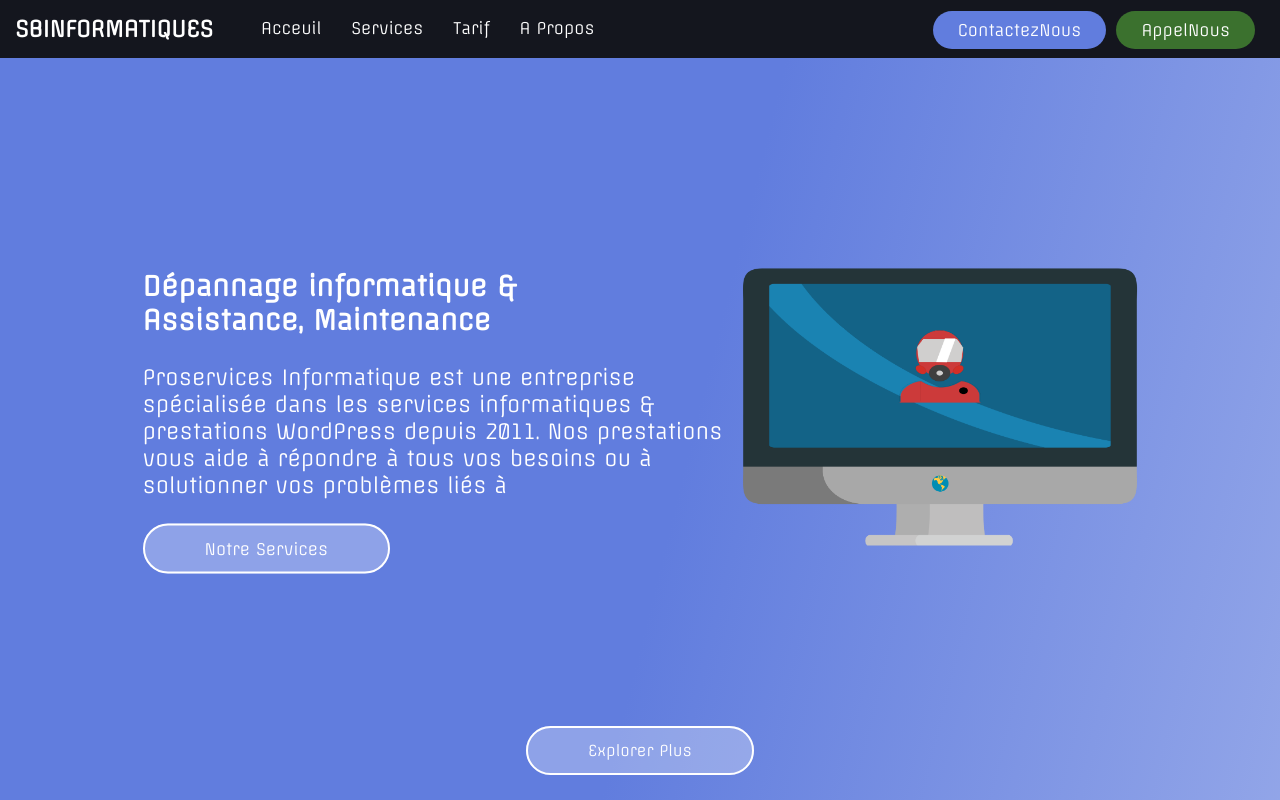
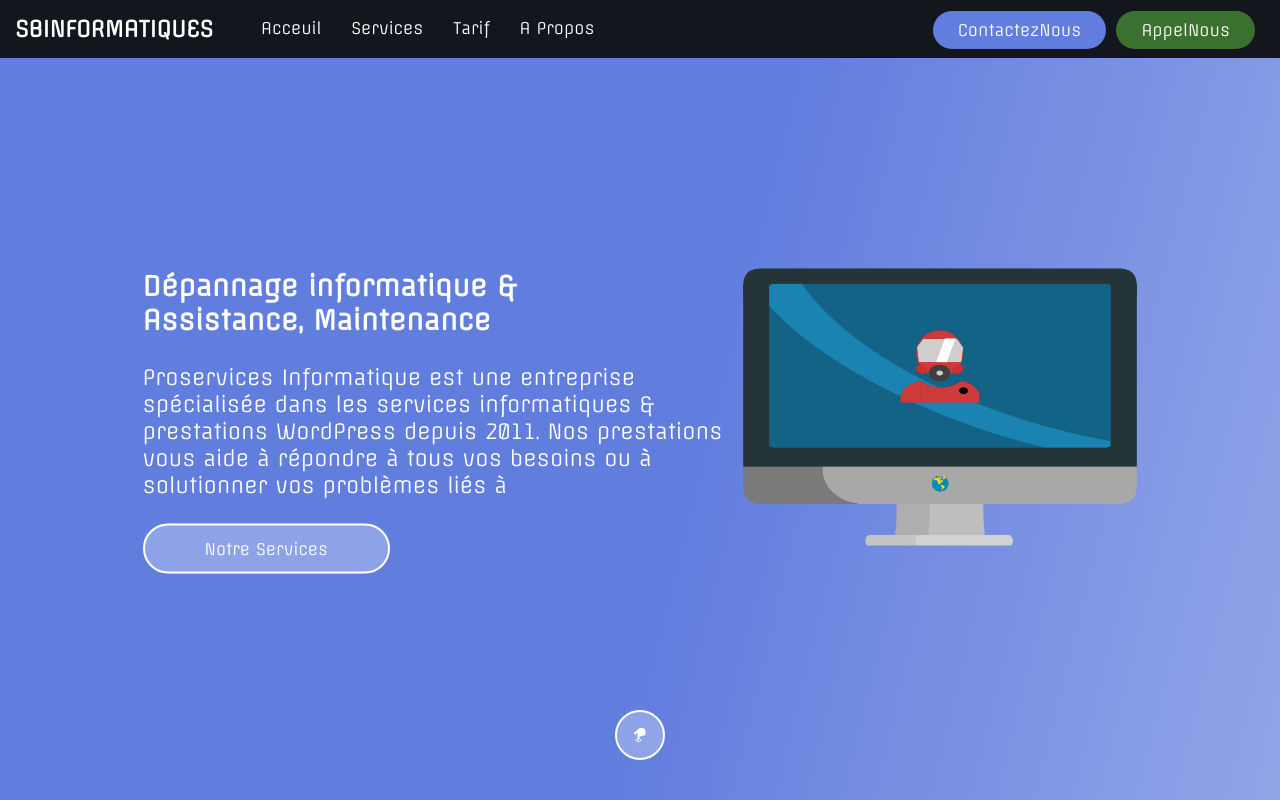
Before and after one commit to onlymachiavelli/sbinformatiques, a Next.js app: page / in a window 1280 px wide. Built offline with nearby package versions, Linux system fonts and the light colour scheme.

Commit message:
hand down button

```diff
--- a/src/useFront/SVG.tsx
+++ b/src/useFront/SVG.tsx
@@ -1,10 +1,19 @@
 import React from 'react'
 
-export const Bars = () =>{
-    return(
+export const Bars = () => {
+    return (
 
-    <svg width="25" height="25" viewBox="0 0 47 37" fill="none" xmlns="http://www.w3.org/2000/svg">
-    <path fill-rule="evenodd" clip-rule="evenodd" d="M41.125 11.5625H5.875V6.9375H41.125V11.5625ZM41.125 20.8125H5.875V16.1875H41.125V20.8125ZM5.875 30.0625H41.125V25.4375H5.875V30.0625Z" fill="white"/>
-    </svg>
+        <svg width="25" height="25" viewBox="0 0 47 37" fill="none" xmlns="http://www.w3.org/2000/svg">
+            <path fill-rule="evenodd" clip-rule="evenodd" d="M41.125 11.5625H5.875V6.9375H41.125V11.5625ZM41.125 20.8125H5.875V16.1875H41.125V20.8125ZM5.875 30.0625H41.125V25.4375H5.875V30.0625Z" fill="white" />
+        </svg>
     )
 }
+
+export const Handdown = () => {
+    return (
+        <svg width="14" height="19" viewBox="0 0 14 19" fill="none" xmlns="http://www.w3.org/2000/svg">
+            <path d="M4.49963 16C3.70427 15.9991 2.94174 15.6827 2.37934 15.1203C1.81693 14.5579 1.50056 13.7954 1.49963 13H2.49963C2.49963 13.5304 2.71035 14.0391 3.08542 14.4142C3.46049 14.7893 3.9692 15 4.49963 15C5.03007 15 5.53877 14.7893 5.91385 14.4142C6.28892 14.0391 6.49963 13.5304 6.49963 13H7.49963C7.49871 13.7954 7.18234 14.5579 6.61993 15.1203C6.05752 15.6827 5.295 15.9991 4.49963 16Z" fill="white" />
+            <path d="M8.49959 2H6.27959C5.77795 2.00013 5.29468 2.18876 4.92559 2.5285L0.325594 6.7615C0.218193 6.85968 0.13349 6.98011 0.077387 7.11437C0.0212838 7.24864 -0.00487054 7.39353 0.000745923 7.53894C0.00636239 7.68435 0.0436147 7.82678 0.109908 7.95632C0.1762 8.08586 0.269939 8.19939 0.384594 8.289C0.581021 8.43291 0.821826 8.50311 1.06482 8.48729C1.3078 8.47148 1.53748 8.37066 1.71359 8.2025L3.49959 6.5715V13C3.49959 13.2652 3.60495 13.5196 3.79249 13.7071C3.98002 13.8946 4.23438 14 4.49959 14C4.76481 14 5.01916 13.8946 5.2067 13.7071C5.39424 13.5196 5.49959 13.2652 5.49959 13V9.5C5.49959 9.76522 5.60495 10.0196 5.79249 10.2071C5.98002 10.3946 6.23438 10.5 6.49959 10.5C6.76481 10.5 7.01916 10.3946 7.2067 10.2071C7.39424 10.0196 7.49959 9.76522 7.49959 9.5V9C7.49959 9.26522 7.60495 9.51957 7.79249 9.70711C7.98002 9.89464 8.23438 10 8.49959 10C8.76481 10 9.01917 9.89464 9.2067 9.70711C9.39424 9.51957 9.49959 9.26522 9.49959 9V8.5C9.49959 8.76522 9.60495 9.01957 9.79249 9.20711C9.98002 9.39464 10.2344 9.5 10.4996 9.5C10.7648 9.5 11.0192 9.39464 11.2067 9.20711C11.3942 9.01957 11.4996 8.76522 11.4996 8.5V5C11.4996 4.20435 11.1835 3.44129 10.6209 2.87868C10.0583 2.31607 9.29524 2 8.49959 2Z" fill="white" />
+        </svg>
+    )
+}
--- a/src/useFront/home/slide.tsx
+++ b/src/useFront/home/slide.tsx
@@ -1,7 +1,7 @@
 import React, { useState } from 'react'
 import Link from 'next/link'
 import styles from './../../../styles/Home.module.css'
-import { Bars } from './../SVG'
+import { Bars, Handdown } from './../SVG'
 import Image from 'next/image'
 import Image1 from './../../../public/image1.png'
 const Slide = () => {
@@ -54,7 +54,9 @@ const Slide = () => {
                 </aside>
             </main>
             <div className={styles.explore}>
-                <Link href="/">Explorer Plus</Link>
+                <button>
+                    <Handdown />
+                </button>
             </div>
         </div>
     )
--- a/styles/Home.module.css
+++ b/styles/Home.module.css
@@ -109,14 +109,19 @@
   position: absolute;
   bottom: 40px;
 }
-.explore a {
+.explore button {
   color: #fff;
-  padding: 13px 60px 13px 60px;
   background: rgba(255, 255, 255, 0.288);
   border: 2px solid #fff;
-  border-radius: 50px;
+  border-radius: 50%;
   font-size: 15px !important;
+  display: block;
   transition-duration: 0.5s;
+  margin:auto;
+  width:50px;
+  height:50px;
+  padding-top:5px;
+  padding-left: 7px;
 }
 .explore a:hover {
   background: rgba(255, 255, 255, 0.459);
@@ -234,4 +239,7 @@
   #desc_txt{
     margin-top: 15px;
   }
+  .explore{
+    bottom: 20px;
+  }
 }
```
